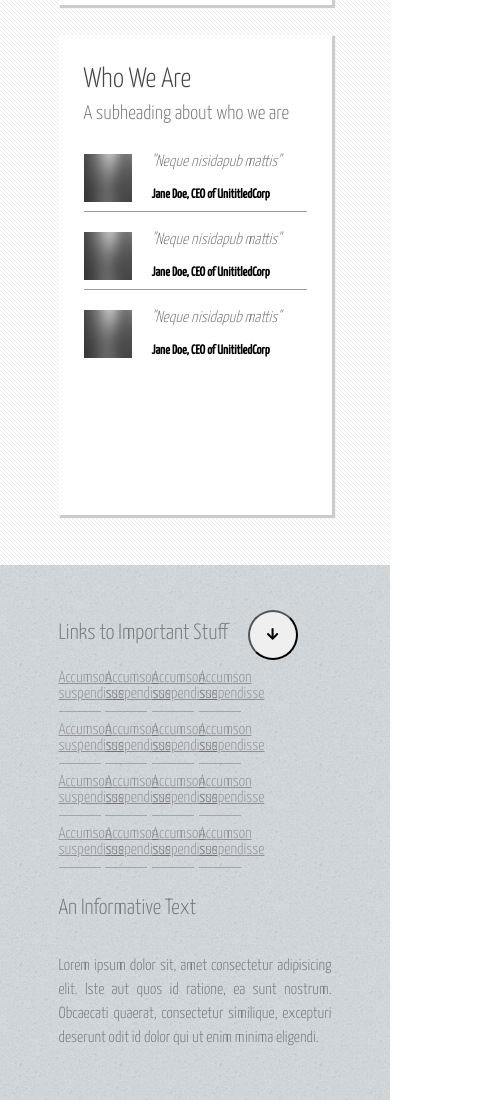
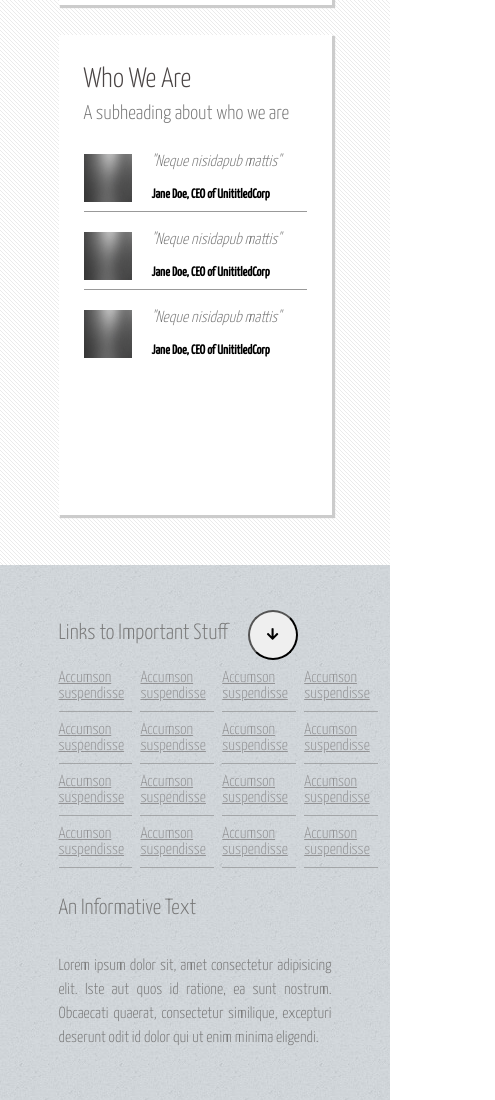
Before and after one commit to DaniyarTurak/Task1, an Angular app: page / in a window 390 px wide. Shown: the part 2997-4097 px from the top of the page, 495 px wide, since content can reach past the window. Built offline with nearby package versions, Linux system fonts and the light colour scheme.

Commit message:
fix: mob promo footer

```diff
--- a/src/app/home/components/promo/promo.component.scss
+++ b/src/app/home/components/promo/promo.component.scss
@@ -69,6 +69,7 @@
     }
 
     .photo-container {
+      width: 100%;
       margin-bottom: 20px;
     }
   }
--- a/src/app/shared/modules/footer/components/footer/footer.component.scss
+++ b/src/app/shared/modules/footer/components/footer/footer.component.scss
@@ -56,6 +56,10 @@
     .links-container {
       margin-bottom: 30px;
 
+      .links {
+        grid-template-columns: 30% 30% 30% 30%;
+      }
+
       .title {
         display: inline-block;
         margin-right: 20px;
```
